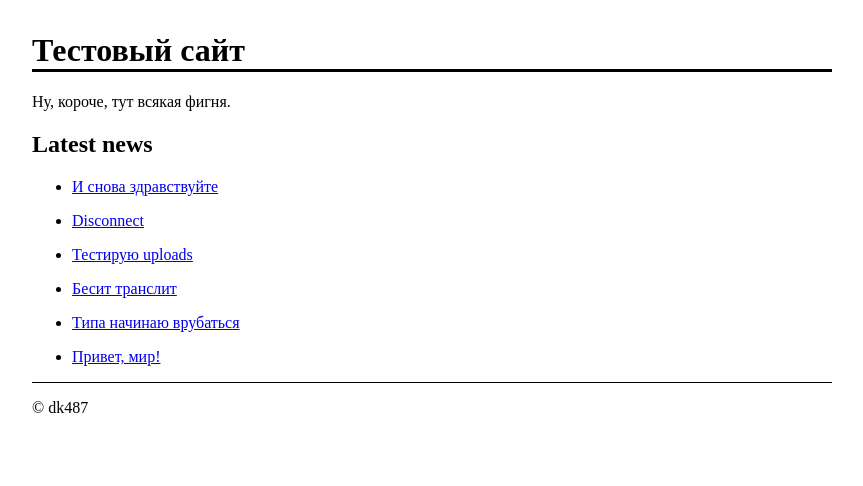
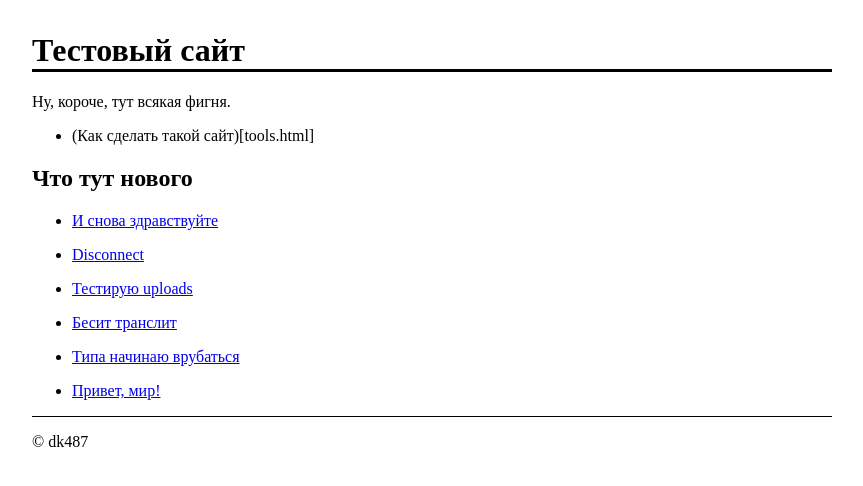
Before and after one commit to dk487/test.de.co.ua, a Jekyll site: the page built from index.md, in a window 1280 px wide. Shown: the top 486 px of the page, without its empty margins (208-1071 px from the left). Built offline with Jekyll 4.4.1, drawn with Linux system fonts in a browser that asks for light colours.

Commit message:
Updated Index

```diff
--- a/index.md
+++ b/index.md
@@ -4,8 +4,10 @@ title: Тестовый сайт
 
 Ну, короче, тут всякая фигня.
 
-Latest news
------------
+- (Как сделать такой сайт)[tools.html]
+
+Что тут нового
+------------
 
 {% for post in site.posts %}
 - [{{ post.title }}]({{ post.url }})
```
